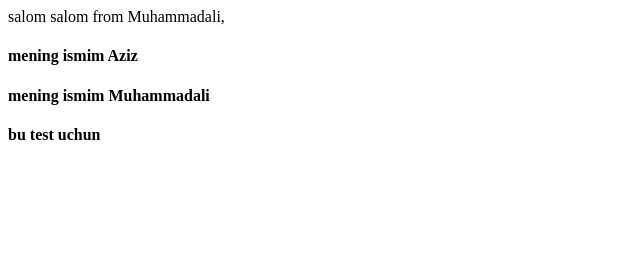
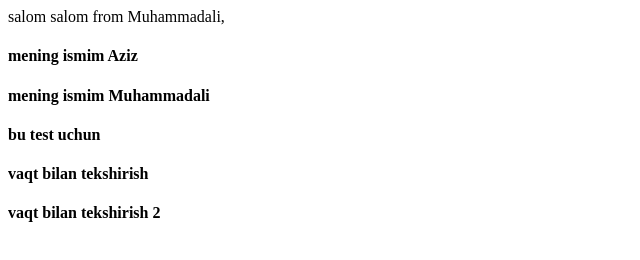
Before and after one commit to sanakulovme/yangiFayl, a plain HTML site: page index.html in a window 1280 px wide. Shown: the whole page, without its empty margins (0-640 px from the left). Drawn offline with Linux system fonts and the light colour scheme.

Commit message:
shoxjaxon

```diff
--- a/index.html
+++ b/index.html
@@ -18,6 +18,8 @@
 
     <h4>mening ismim Muhammadali</h4>
     <h4>bu test uchun</h4>
+    <h4>vaqt bilan tekshirish</h4>
+    <h4>vaqt bilan tekshirish 2</h4>
 </body>
 
 </html>
```
